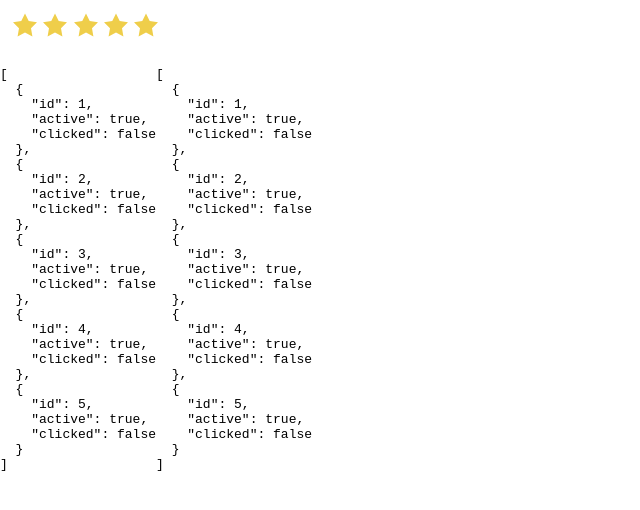
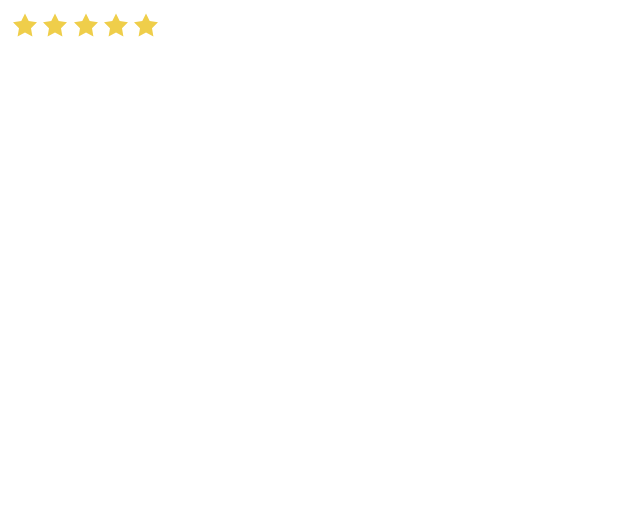
Before and after one commit to j0sephh123/components, a React (Vite) app: page / in a window 1280 px wide. Shown: the top 510 px of the page, without its empty margins (0-640 px from the left). Built offline with nearby package versions, Linux system fonts and the light colour scheme.

Commit message:
Rating - accept initial values as prop

```diff
--- a/src/App.tsx
+++ b/src/App.tsx
@@ -1,9 +1,17 @@
 import Rating from "./components/Rating/Rating";
+
+const initialRating = [
+  { id: 1, active: true, clicked: false },
+  { id: 2, active: true, clicked: false },
+  { id: 3, active: true, clicked: false },
+  { id: 4, active: true, clicked: false },
+  { id: 5, active: true, clicked: false },
+];
 
 function App() {
   return (
     <div className="App">
-      <Rating />
+      <Rating initialRating={initialRating} />
     </div>
   );
 }
--- a/src/components/Rating/Rating.tsx
+++ b/src/components/Rating/Rating.tsx
@@ -1,16 +1,9 @@
 import Star from "./Star";
 import classes from "./Rating.module.css";
 import { useState } from "react";
+import { RatingProps } from "../../types";
 
-const initialRating = [
-  { id: 1, active: true, clicked: false },
-  { id: 2, active: true, clicked: false },
-  { id: 3, active: true, clicked: false },
-  { id: 4, active: true, clicked: false },
-  { id: 5, active: true, clicked: false },
-];
-
-const Rating = () => {
+const Rating = ({ initialRating }: RatingProps) => {
   const [hover, setHover] = useState(false);
   const [rating, setRating] = useState(initialRating);
   const [hoverRating, setHoverRating] = useState(initialRating);
@@ -123,11 +116,6 @@ const Rating = () => {
           );
         })}
       </div>
-      <div style={{ display: "flex" }}>
-        {" "}
-        <pre>{JSON.stringify(rating, null, 2)}</pre>
-        <pre>{JSON.stringify(hoverRating, null, 2)}</pre>
-      </div>
     </>
   );
 };
```
Also changed, not shown: src/types.ts (+10 -0 lines).
